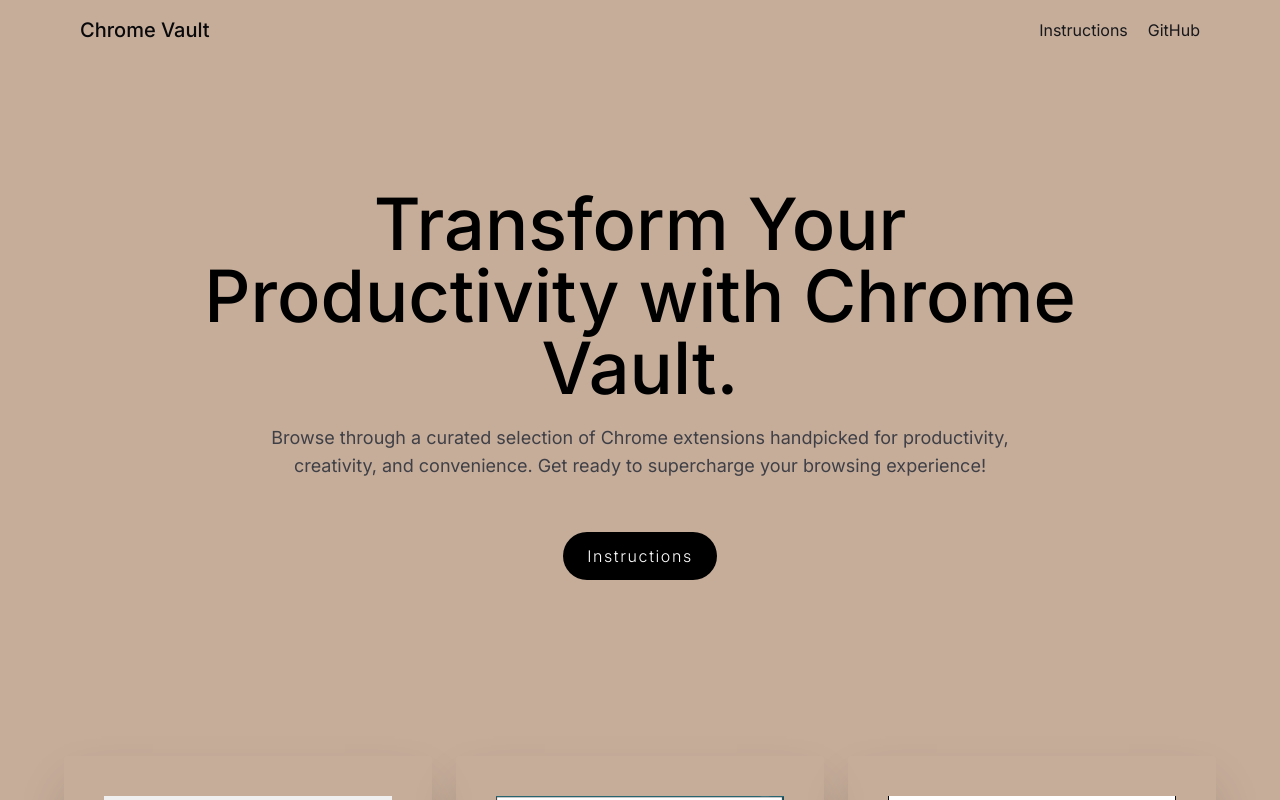
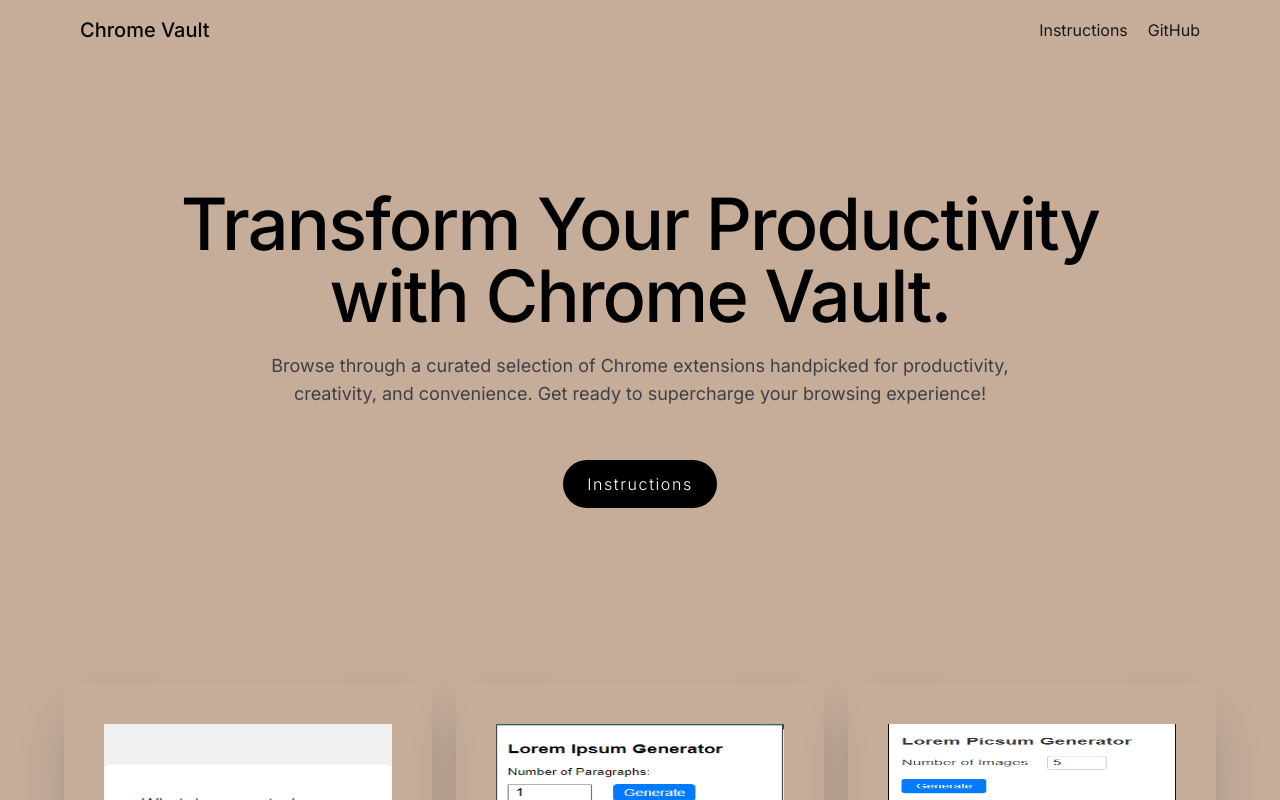
Before and after one commit to anukultyagi/chrome-vault, a Next.js app: page / in a window 1280 px wide. Shown: the top 800 px of the page. Built offline with nearby package versions, Linux system fonts and the light colour scheme.

Commit message:
changed heading font

```diff
--- a/src/components/Header.jsx
+++ b/src/components/Header.jsx
@@ -5,7 +5,7 @@ const Header = () => {
     return (
         <header className='container max-w-6xl mx-auto py-16 px-4 sm:px-6 lg:px-8'>
             <div className='flex flex-col gap-5 m-4 sm:m-8 lg:m-16 items-center text-center'>
-                <p className='text-3xl sm:text-4xl md:text-5xl lg:text-7xl font-medium'>
+                <p className='text-3xl sm:text-4xl md:text-5xl lg:text-7xl font-medium tracking-tight'>
                     Transform Your Productivity with Chrome Vault.
                 </p>
                 <p className='text-sm sm:text-md md:text-lg mb-8 w-full sm:w-3/4 lg:w-4/5 text-zinc-700'>
```
